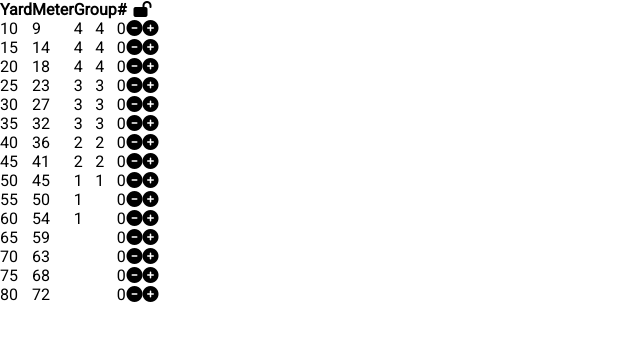
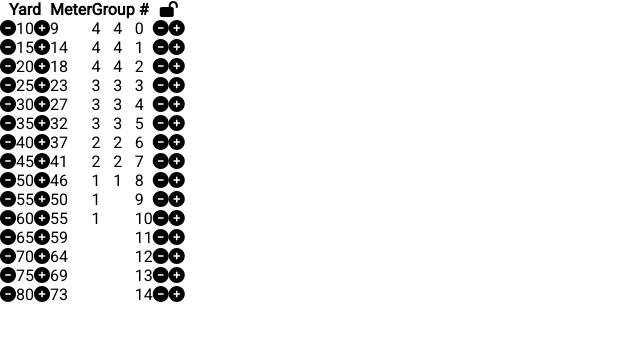
Before and after one commit to alevshunov/bbr.kudesnik.cc, a React app: page / in a window 1280 px wide. Both pictures are taken after a click on the icon 133 px from the left and 9 px from the top of the page. Shown: the top 340 px of the page, without its empty margins (0-640 px from the left). Built offline with nearby package versions, Linux system fonts and the light colour scheme.

Commit message:
Distances adjusting

```diff
--- a/src/App.css
+++ b/src/App.css
@@ -54,6 +54,9 @@ body {
 .yard {
     width: 60px;
 }
+.yard.unlocked {
+    width: 100px;
+}
 .meter {
     width: 60px;
 }
@@ -64,6 +67,9 @@ body {
 .value {
     width: 70px;
 }
+
+.yard i:first-child { margin-right: 10px; }
+.yard i:last-child { margin-left: 10px; }
 
 .tools {
 
--- a/src/App.tsx
+++ b/src/App.tsx
@@ -25,7 +25,7 @@ class App extends React.Component<Props, State> {
         function fill(yard: number, value: number = 0): Entry {
             return {
                 yard,
-                meter: Math.round(yard * 0.9),
+                meter: Math.round(yard / 1.094),
                 groupA: yard > 60 ? undefined : yard > 45 ? 1 : yard > 35 ? 2 : yard > 20 ? 3 : 4,
                 groupJ: yard > 50 ? undefined : yard > 45 ? 1 : yard > 35 ? 2 : yard > 20 ? 3 : 4,
                 value
@@ -36,31 +36,32 @@ class App extends React.Component<Props, State> {
         if (data) {
             this.state = JSON.parse(data);
         } else {
+            const ranges = [10, 15, 20, 25, 30, 35, 40, 45, 50, 55, 60, 65, 70, 75, 80];
             this.state = {
                 locked: true,
-                data: [
-                    fill(10),
-                    fill(15),
-                    fill(20),
-                    fill(25),
-                    fill(30),
-                    fill(35),
-                    fill(40),
-                    fill(45),
-                    fill(50),
-                    fill(55),
-                    fill(60),
-                    fill(65),
-                    fill(70),
-                    fill(75),
-                    fill(80)
-                ]
+                data: ranges.map(fill)
             };
         }
     }
 
     doIncrease(e: Entry, delta: number = 1) {
         e.value = (e.value || 0) + delta;
+
+        this.setState({
+            data: [...this.state.data]
+        });
+
+        localStorage.setItem('data', JSON.stringify(this.state));
+    }
+
+    doYardIncrease(e: Entry, delta: number = 1) {
+        const yard = e.yard + delta;
+        Object.assign(e, {
+            yard,
+            meter: Math.round(yard / 1.094),
+            groupA: yard > 60 ? undefined : yard > 45 ? 1 : yard > 35 ? 2 : yard > 20 ? 3 : 4,
+            groupJ: yard > 50 ? undefined : yard > 45 ? 1 : yard > 35 ? 2 : yard > 20 ? 3 : 4
+        });
 
         this.setState({
             data: [...this.state.data]
@@ -96,23 +97,37 @@ class App extends React.Component<Props, State> {
                     data.map(
                         e => (
                             <tr key={e.yard}>
-                                <td className={styles.yard}>{e.yard}</td>
+                                <td className={styles.yard + (!locked ? ' ' + styles.unlocked : '')}>
+                                    {!locked &&
+                                        <i
+                                            className="fas fa-minus-circle"
+                                            onClick={() => this.doYardIncrease(e, -1)}
+                                        />
+                                    }
+                                    {e.yard}
+                                    {!locked &&
+                                        <i
+                                            className="fas fa-plus-circle"
+                                            onClick={() => this.doYardIncrease(e, 1)}
+                                        />
+                                    }
+                                </td>
                                 <td className={styles.meter}>{e.meter}</td>
                                 <td className={styles.group}>{e.groupA}</td>
                                 <td className={styles.group}>{e.groupJ}</td>
                                 <td className={styles.value}>{e.value}</td>
                                 <td className={styles.tools}>
                                     {!locked &&
+                                        <div>
                                             <i
                                                 className="fas fa-minus-circle"
                                                 onClick={() => this.doIncrease(e, -0.5)}
                                             />
-                                    }
-                                    {!locked &&
                                             <i
                                                 className="fas fa-plus-circle"
                                                 onClick={() => this.doIncrease(e, 0.5)}
                                             />
+                                        </div>
                                     }
                                 </td>
                             </tr>
```
Lines whose indentation alone changed are shown as unchanged.
